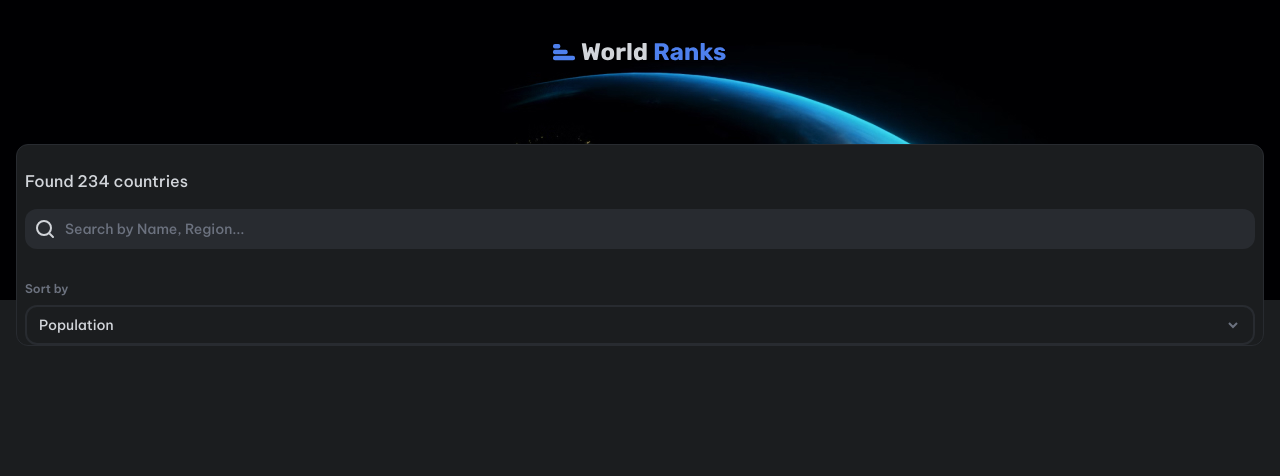
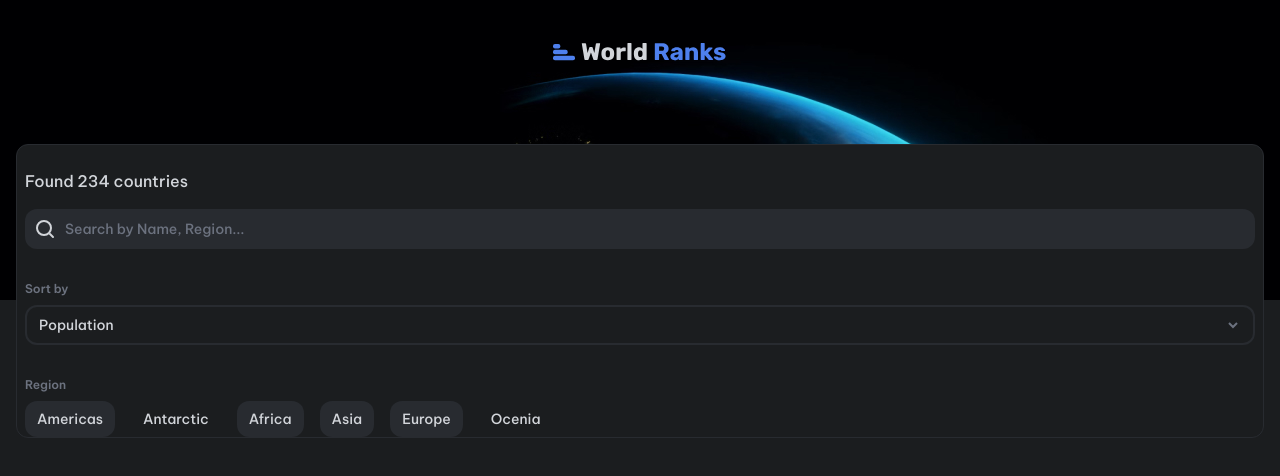
Before and after one commit to PrayaaDikk/country-page, a Next.js app: page / in a window 1280 px wide. Shown: the top 476 px of the page. Built offline with nearby package versions, Linux system fonts and the light colour scheme.

Commit message:
adding region feature

```diff
--- a/src/app/page.jsx
+++ b/src/app/page.jsx
@@ -8,8 +8,30 @@
 } from "@headlessui/react";
 
 export default function Home() {
-	const sortList = ["population", "area", "name"];
-	const [selectedOption, setSelectedOption] = useState(sortList[0]);
+	const optionList = ["population", "area", "name"];
+	const regionList = [
+		"americas",
+		"antarctic",
+		"africa",
+		"asia",
+		"europe",
+		"ocenia",
+	];
+	const [activeRegion, setActiveRegion] = useState([
+		"americas",
+		"africa",
+		"asia",
+		"europe",
+	]);
+	const [selectedOption, setSelectedOption] = useState(optionList[0]);
+
+	const handleActiveRegion = (region) => {
+		setActiveRegion((prevRegion) => {
+			return prevRegion.includes(region)
+				? prevRegion.filter((item) => item !== region)
+				: [...prevRegion, region];
+		});
+	};
 
 	return (
 		<div className="relative overflow-hidden h-[1000px]">
@@ -43,12 +65,12 @@
 						/>
 					</label>
 				</div>
-				<div className="mt-8">
-					<div className="grid gap-2">
-						<p className="block text-grayTheme text-xs font-semibold">
+				<div className="grid">
+					{/* dropdown */}
+					<div className="grid gap-y-2 mt-8">
+						<p className="text-grayTheme text-xs font-semibold">
 							Sort by
 						</p>
-						{/* dropdown */}
 						<div className="relative">
 							<Listbox
 								value={selectedOption}
@@ -64,7 +86,7 @@
 									/>
 								</ListboxButton>
 								<ListboxOptions className="absolute w-full bg-blackTheme2 rounded-xl shadow text-sm text-whiteTheme p-1 mt-1 ">
-									{sortList.map((option, i) => (
+									{optionList.map((option, i) => (
 										<ListboxOption
 											value={option}
 											key={i}
@@ -77,7 +99,28 @@
 							</Listbox>
 						</div>
 					</div>
-					<div></div>
+
+					{/* region category */}
+					<div className="mt-8 grid gap-y-2 ">
+						<p className="text-grayTheme text-xs font-semibold">
+							Region
+						</p>
+						<div className="flex flex-wrap gap-4">
+							{regionList.map((region) => (
+								<button
+									className={`px-3 py-2 text-whiteTheme text-sm rounded-xl capitalize ${
+										activeRegion.includes(region)
+											? "bg-blackTheme2"
+											: ""
+									} `}
+									key={region}
+									onClick={() => handleActiveRegion(region)}
+								>
+									{region}
+								</button>
+							))}
+						</div>
+					</div>
 				</div>
 			</section>
 		</div>
```
